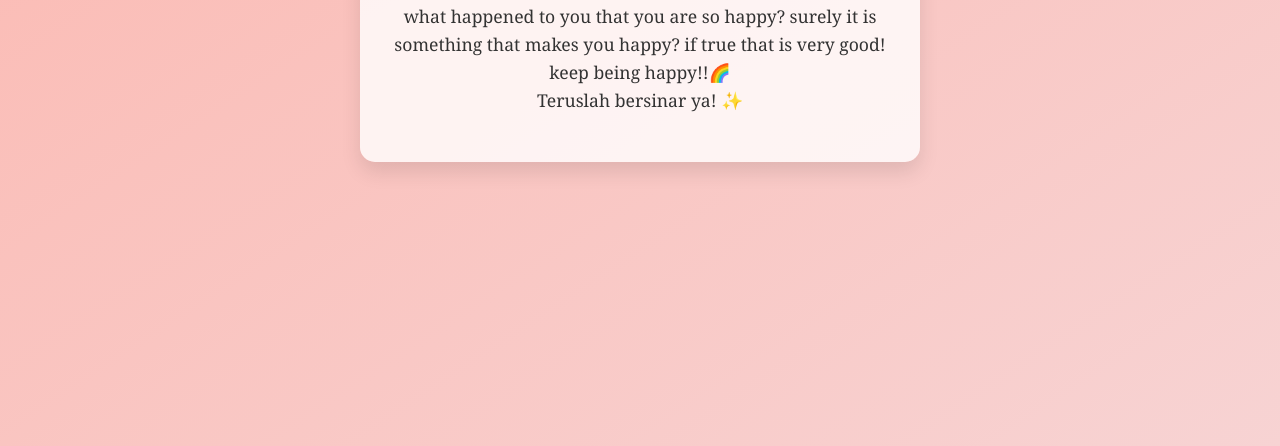
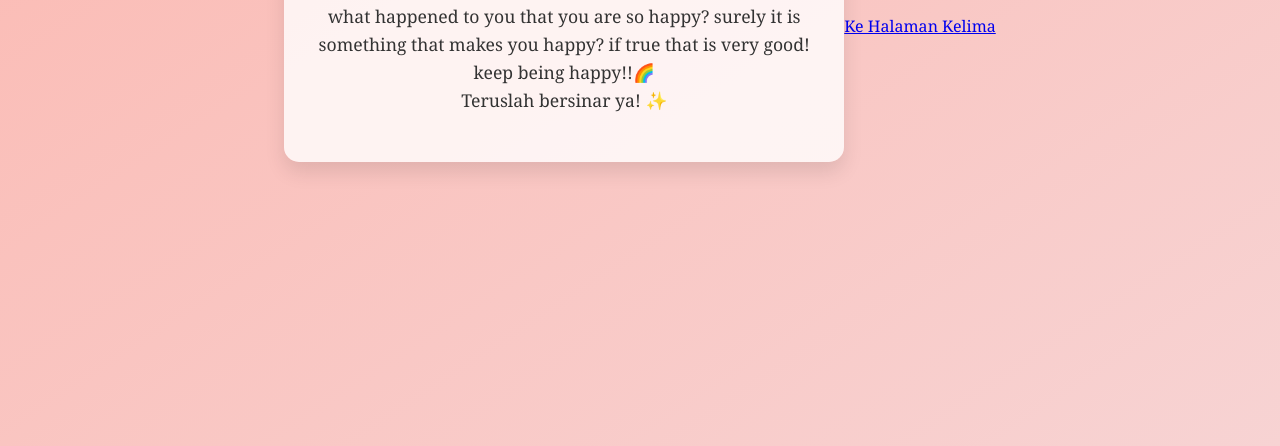
Before and after one commit to morre4eii/secreettt, a plain HTML site: page docs/halaman-keempat.html in a window 1280 px wide. Shown: the part 394-840 px from the top of the page. Drawn offline with Linux system fonts and the light colour scheme.

Commit message:
Update halaman-keempat.html

```diff
--- a/docs/halaman-keempat.html
+++ b/docs/halaman-keempat.html
@@ -44,5 +44,6 @@
    <br>  Teruslah bersinar ya! ✨
     </p>
   </div>
+  <a href="halaman-kelima.html">Ke Halaman Kelima</a>
 </body>
 </html>
```
